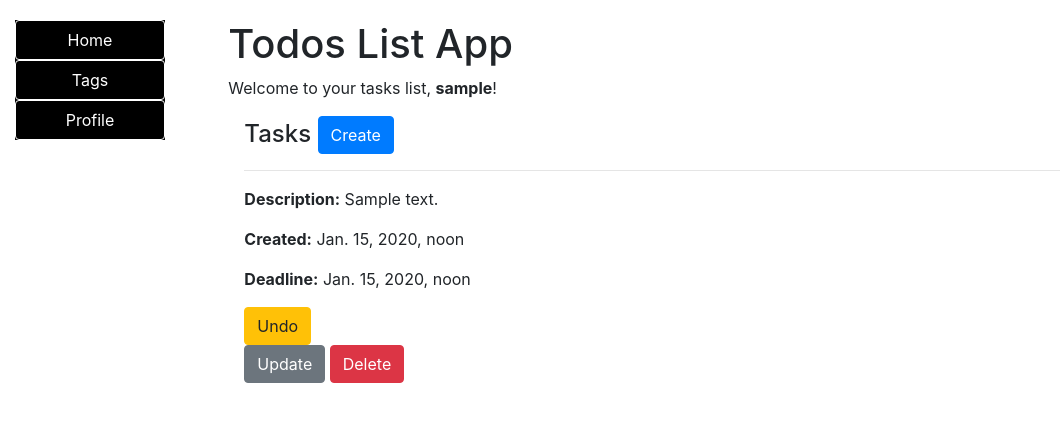
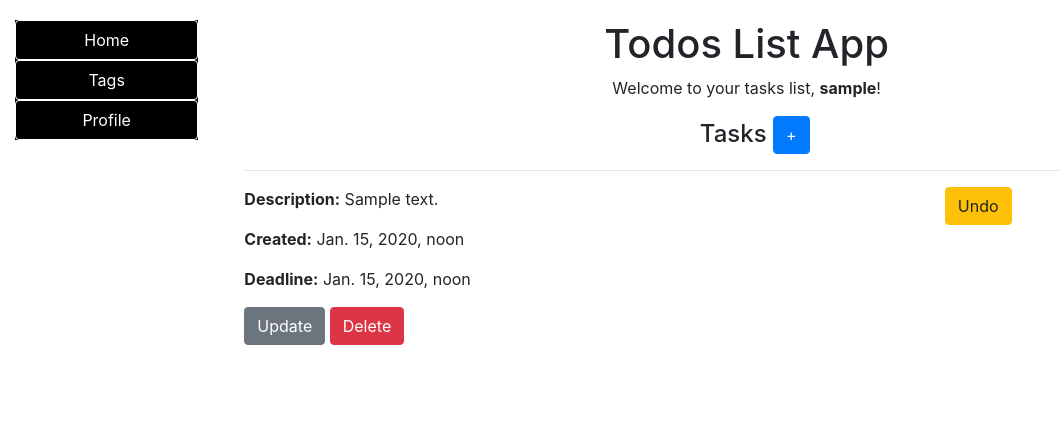
Before and after one commit to MykhailoIvchenko/todo-list-django, a Django app: page / in a window 1280 px wide. Shown: the top 422 px of the page, without its empty margins (0-1060 px from the left). Run offline with Django 5.2, Linux system fonts and the light colour scheme; a user stored in the database is signed in; tables that the repository leaves empty hold one stand-in row (values such as "Sample post").

Commit message:
Change styles for sidebar, index.html, fix status updating

```diff
--- a/static/css/styles.css
+++ b/static/css/styles.css
@@ -19,7 +19,8 @@ ul {
 }
 
 .sidebar {
-    width: 150px;
+    min-width: 150px;
+    width: 100%;
     background-color: #000000;
 }
 
--- a/templates/todos/index.html
+++ b/templates/todos/index.html
@@ -1,32 +1,44 @@
 {% extends "base.html" %}
 
 {% block content %}
-  <h1>Todos List App</h1>
-  <p>Welcome to your tasks list,  <strong>{{ app_user.username }}</strong>!</p>
+  <h1 class="text-center">Todos List App</h1>
+  <p class="text-center">Welcome to your tasks list,  <strong>{{ app_user.username }}</strong>!</p>
 
   <div class="ml-3">
-      <h4>
+      <h4 class="text-center">
         Tasks
         <a class="btn btn-primary" href="{% url 'todos:task-create' %}">
-          Create
+          +
         </a>
       </h4>
 
       {% for task in tasks_list %}
           <hr>
-          <p><strong>Description:</strong> {{ task.content }}</p>
-          <p><strong>Created:</strong> {{ task.created_at }}</p>
-          <p><strong>Deadline:</strong> {{ task.deadline }}</p>
+          <div class="row">
+            <div class="col-md-8">
+              <p><strong>Description:</strong> {{ task.content }}</p>
+              <p><strong>Created:</strong> {{ task.created_at }}</p>
+              <p>
+                <strong>Deadline:</strong>
+                {% if task.deadline %}
+                  {{ task.deadline }}
+                {% else %}
+                  Without deadline
+                {% endif %}
+              </p>
+            </div>
 
-          {% if task.is_completed %}
-              <a href="{% url 'todos:task-toggle-status' pk=task.id %}" class="btn btn-warning link-to-page">
-                Undo
-              </a>
-          {% else %}
-              <a href="{% url 'todos:task-toggle-status' pk=task.id %}" class="btn btn-success link-to-page">
-                Complete
-              </a>
-          {% endif %}
+            <div class="col-md-4 mb-2">
+              <form method="post" action="{% url "todos:task-toggle-status" task.pk %}">
+                {% csrf_token %}
+                {% if task.is_completed %}
+                  <button type="submit" class="btn btn-warning">Undo</button>
+                {% else %}
+                  <button type="submit" class="btn btn-success">Complete</button>
+                {% endif %}
+              </form>
+            </div>
+          </div>
 
           <p>
             <a href="{% url 'todos:task-update' pk=task.id %}" class="btn btn-secondary link-to-page">
--- a/todos/forms.py
+++ b/todos/forms.py
@@ -18,6 +18,9 @@ class TaskCreateForm(forms.ModelForm):
         widget=forms.CheckboxSelectMultiple,
         required=False,
     )
+    deadline = forms.DateField(
+            widget=forms.DateInput(attrs={'type': 'date'})
+        )
 
     class Meta:
         model = Task
--- a/todos/urls.py
+++ b/todos/urls.py
@@ -53,7 +53,7 @@ urlpatterns = [
     path("tasks/create/", TaskCreateView.as_view(), name="task-create"),
     path("tasks/<int:pk>/update/", TaskUpdateView.as_view(), name="task-update"),
     path("tasks/<int:pk>/delete/", TaskDeleteView.as_view(), name="task-delete"),
-    path('tasks/<int:pk>/toggle/', TaskToggleStatusView.as_view(), name='toggle-task-status'),
+    path("tasks/<int:pk>/toggle/", TaskToggleStatusView.as_view(), name="task-toggle-status"),
 ]
 
 app_name = "todos"
--- a/todos/views.py
+++ b/todos/views.py
@@ -2,7 +2,6 @@ from django.contrib.auth.mixins import LoginRequiredMixin
 from django.shortcuts import get_object_or_404, redirect
 from django.views import generic
 from django.urls import reverse_lazy
-
 from todos.forms import AppUserForm, TaskCreateForm
 from todos.models import Task, Tag, AppUser
 
@@ -70,6 +69,10 @@ class TaskCreateView(LoginRequiredMixin, generic.CreateView):
     form_class = TaskCreateForm
     success_url = reverse_lazy("todos:index")
 
+    def form_valid(self, form):
+        form.instance.user = self.request.user
+        return super().form_valid(form)
+
 
 class TaskUpdateView(LoginRequiredMixin, generic.UpdateView):
     model = Task
@@ -82,11 +85,10 @@ class TaskDeleteView(LoginRequiredMixin, generic.edit.DeleteView):
     success_url = reverse_lazy("todos:index")
 
 
-class TaskToggleStatusView(LoginRequiredMixin, generic.UpdateView):
+class TaskToggleStatusView(LoginRequiredMixin, generic.View):
     def post(self, request, *args, **kwargs):
         task = get_object_or_404(Task, pk=kwargs["pk"])
-
+        print(task)
         task.is_completed = not task.is_completed
         task.save()
-
         return redirect("todos:index")
```
